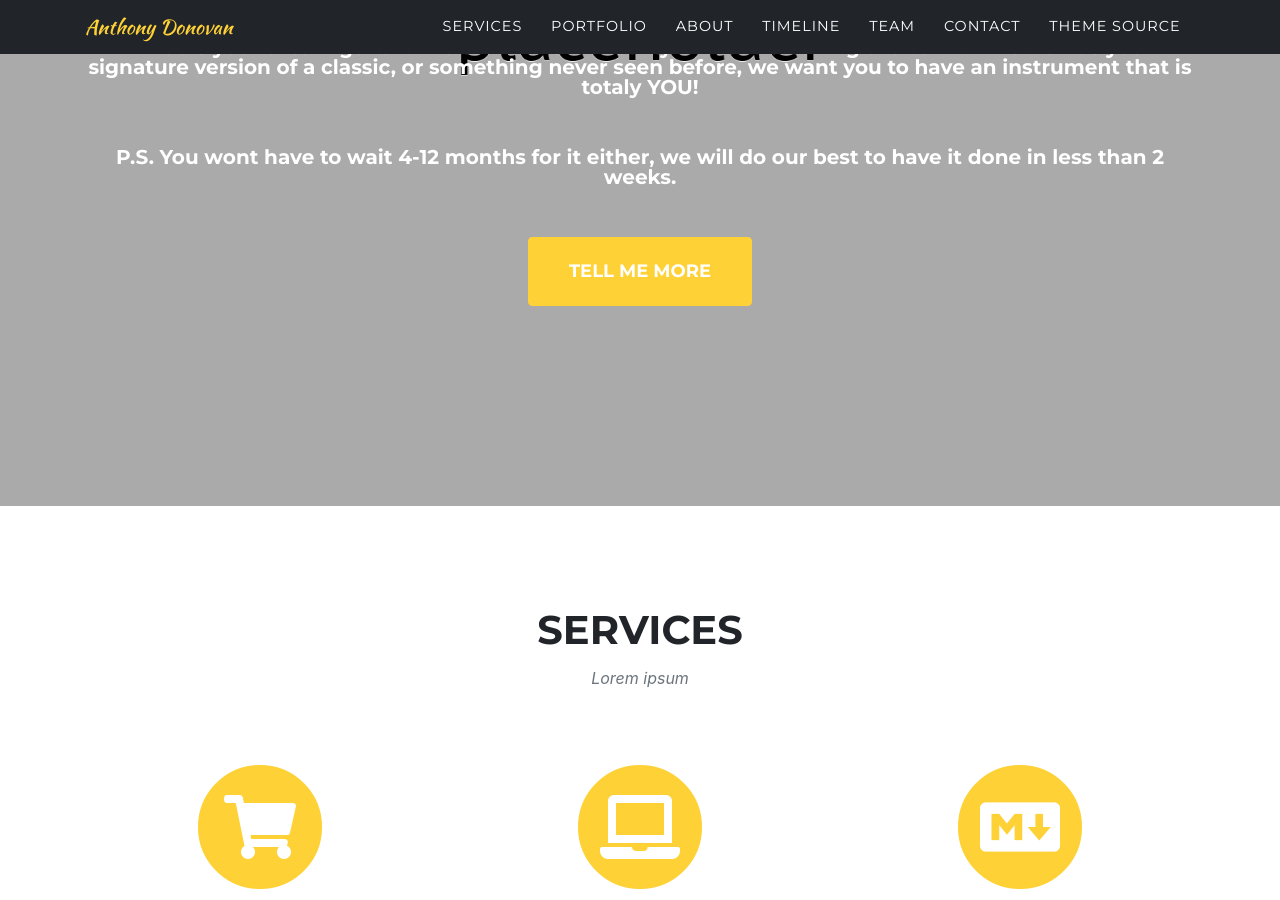
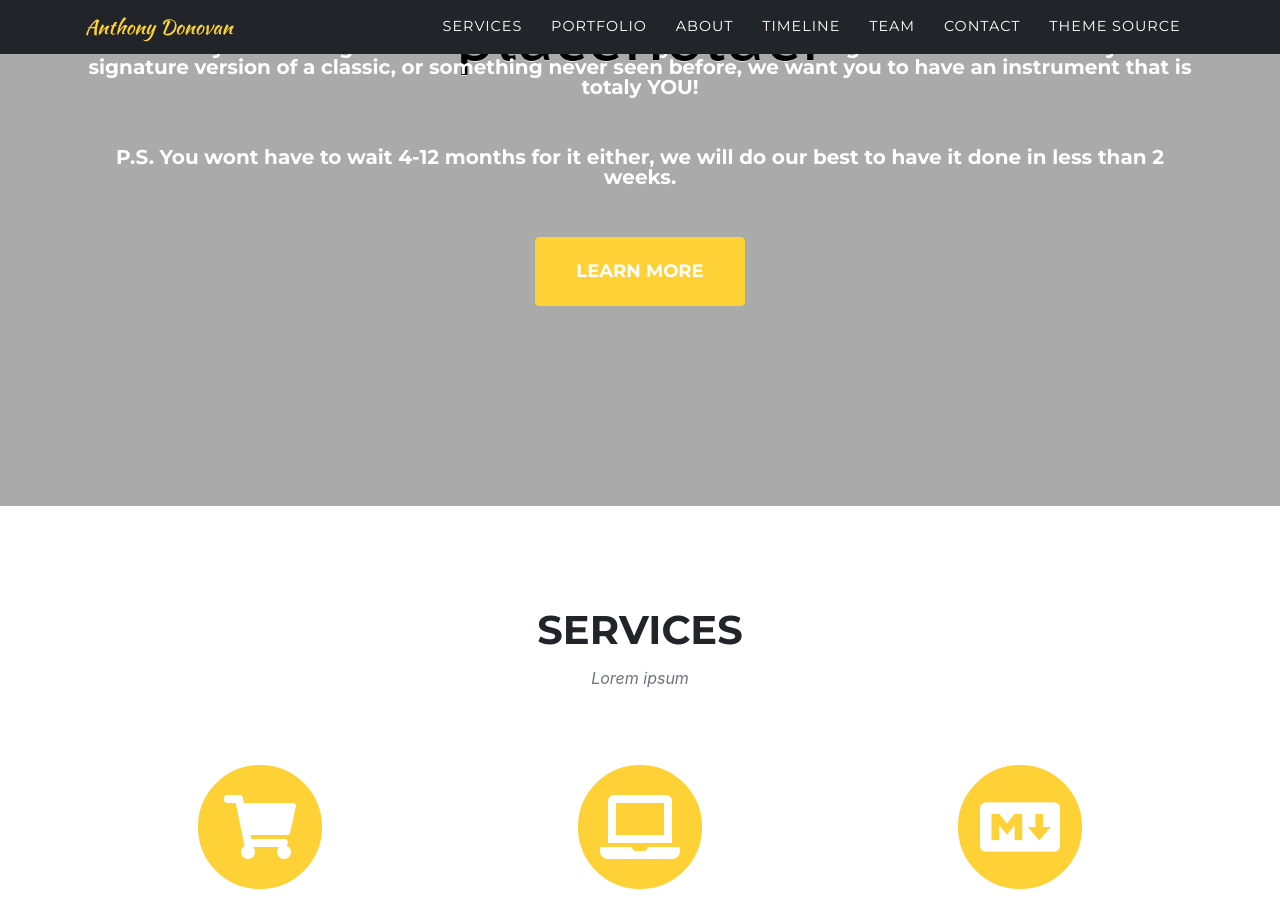
Before and after one commit to Fiddlestix/fiddlestix.github.io, a Jekyll site: the page built from index.md, in a window 1280 px wide and 900 px high, scrolled down 453 px. Built offline with Jekyll 4.4.1, drawn with Linux system fonts in a browser that asks for light colours; some web fonts are replaced.

Commit message:
Update sitetext.yml

```diff
--- a/_data/sitetext.yml
+++ b/_data/sitetext.yml
@@ -15,7 +15,7 @@ en: &DEFAULT_EN
     titleB: At an Affordable Price
     text: What is your dream guitar? We can make it a reality without breaking the bank! Whether it's your signature version of a classic, or something never seen before, we want you to have an instrument that is totaly YOU!
     textps: P.S. You wont have to wait 4-12 months for it either, we will do our best to have it done in less than 2 weeks.
-    button: Tell Me More
+    button: Learn More
     buttonlink: "#services"
 
   services:
```
